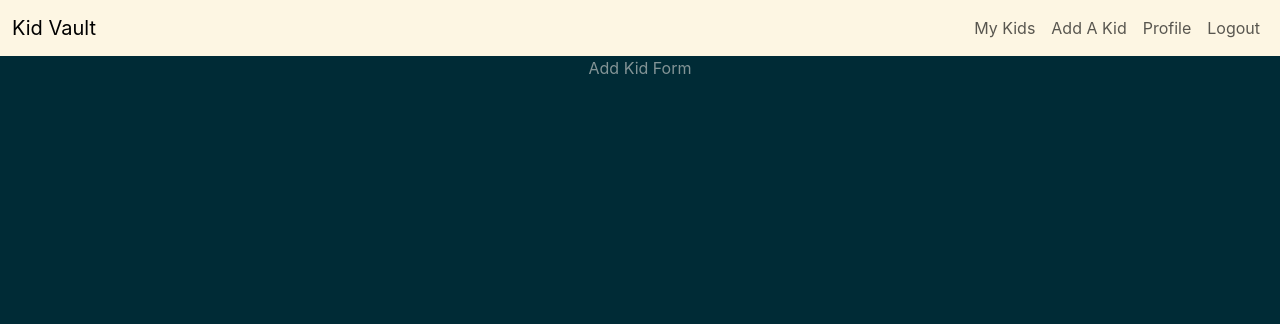
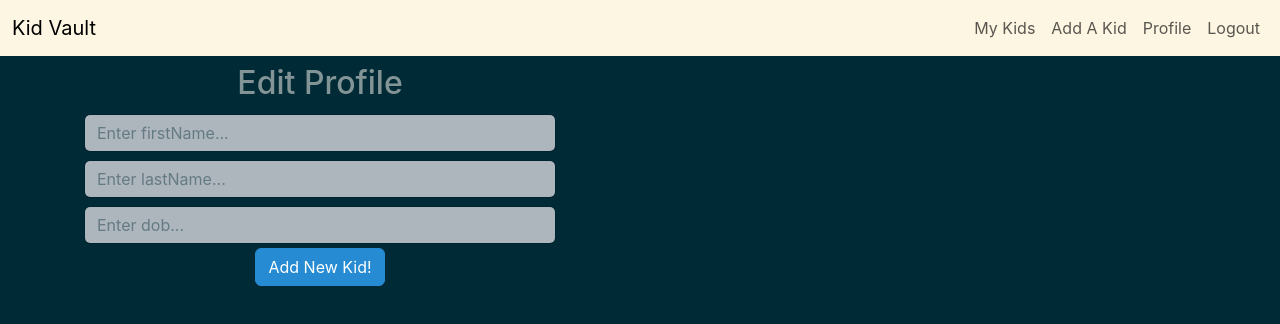
Before and after one commit to melawong/Kid-Vault-Frontend, a React (Create React App) app: page /addkid in a window 1280 px wide. Shown: the top 324 px of the page. Built offline with nearby package versions, Linux system fonts and the light colour scheme; no server answers.

Commit message:
changed API key and url to work, began first mutation for add kid form, added flash message

```diff
--- a/src/App.js
+++ b/src/App.js
@@ -1,6 +1,7 @@
 import { useState, useEffect } from "react";
 import { BrowserRouter } from "react-router-dom";
 import "./App.css";
+import MomApi from "./helpers/momApi";
 import Navbar from "./navigation/Navbar";
 import RoutesList from "./navigation/RoutesList";
 import UserContext from "./userContext";
@@ -78,15 +79,15 @@ function App() {
   //   return updatedUserInfo;
   // }
 
-  // async function handleApplication(username, jobId) {
-  //   const newJobId = await JoblyApi.apply(username, jobId);
+  async function handleAddKid(kid) {
+    const newKid = await MomApi.addKid(kid);
 
-  //   setUser((user) => ({
-  //     ...user,
-  //     applications: new Set([...user.applications, newJobId]),
-  //   }));
-  //   return newJobId;
-  // }
+    setUser((user) => ({
+      ...user,
+      kids: new Set([...user.kids, newKid]),
+    }));
+    return newKid;
+  }
 
   return loaded ? (
     <div className="App">
@@ -99,7 +100,7 @@ function App() {
             // handleSignup,
             // logout,
             // handleUserUpdate,
-            // handleApplication,
+            handleAddKid,
           }}
         >
           <Navbar />
--- /dev/null
+++ b/src/common/FlashMessage.js
@@ -0,0 +1,21 @@
+/** Message component that takes in a message and bootstrap alert type
+ *
+ * Returns a dismissible flash message
+ *
+ * props:
+ * - message: string
+ * - alertStatus: string
+ */
+
+ function FlashMessage({ message, alertStatus }) {
+  return (
+    <div
+      style={{ maxHeight: "20px" }}
+      className={`pb-3 pt-1 alert alert-dismissible alert-${alertStatus}`}
+    >
+      {message}
+    </div>
+  );
+}
+
+export default FlashMessage;
--- a/src/forms/AddKidForm.js
+++ b/src/forms/AddKidForm.js
@@ -1,5 +1,82 @@
+import { useState, useContext } from "react";
+import UserContext from "../userContext";
+import FlashMessage from "../common/FlashMessage";
+
+/** AddKidForm component
+ *
+ * context - handleUserUpdate
+ * state - formData
+ *
+ */
+
 function AddKidForm() {
-  return <p> Add Kid Form </p>;
+
+  const { user, handleAddKid } = useContext(UserContext);
+  const initialState = { firstName: "", lastName: "", dob: "" };
+  const [formData, setFormData] = useState(initialState);
+  const [hasUpdated, setHasUpdated] = useState(false);
+
+  /** Update form input. */
+  function handleChange(evt) {
+    const { name, value } = evt.target;
+    setFormData((prevData) => ({ ...prevData, [name]: value }));
+  }
+
+  /** Call parent function and clear form. */
+  async function handleSubmit(evt) {
+    evt.preventDefault();
+    const { firstName, lastName, dob } = formData;
+    const updatedData = await handleAddKid({
+      firstName,
+      lastName,
+      dob,
+    });
+    setFormData((formData) => ({
+      ...formData,
+      firstName: updatedData.firstName,
+      lastName: updatedData.lastName,
+      dob: updatedData.dob,
+    }));
+    setHasUpdated(true);
+  }
+
+  /** Create form fields  */
+  function renderFormFields() {
+    const formFields = Object.keys(formData);
+    return formFields.map((f) => (
+      <div className="p-1" key={f}>
+        <input
+          id={f}
+          name={f}
+          disabled={f === "username"}
+          className="form-control"
+          placeholder={`Enter ${f}...`}
+          onChange={handleChange}
+          value={formData[f]}
+          aria-label={f}
+        />
+      </div>
+    ));
+  }
+
+  function renderFlashMessage() {
+    return hasUpdated ? (
+      <FlashMessage message="Updated successfully!" alertStatus="success" />
+    ) : (
+      ""
+    );
+  }
+
+  return (
+    <form className="UpdateUserForm col-md-6" onSubmit={handleSubmit}>
+      <h2 className="mt-2">Edit Profile</h2>
+      <div className="mb-3 col-md-9 mx-auto mt-2">
+        {renderFormFields()}
+        {renderFlashMessage()}
+        <button className="btn btn-info">Add New Kid!</button>
+      </div>
+    </form>
+  );
 }
 
 export default AddKidForm;
--- a/src/helpers/momApi.js
+++ b/src/helpers/momApi.js
@@ -17,7 +17,7 @@ class MomApi {
   static async request(data = {}, method = "POST") {
 
     const url = `${BASE_URL}`;
-    const headers = { 'Content-Type': 'application/json', 'Authorization': this.key };
+    const headers = { 'Content-Type': 'application/json', 'Authorization': "apikey " + this.key };
 
     try {
       let response = await axios({ data, url, method, headers }).then(result => result.data.data);
@@ -74,11 +74,11 @@ class MomApi {
   //     return res.user;
   //   }
 
-  //   /** Apply user to job, returns confirmation {"applied": jobId} */
-  //   static async apply(username, jobId) {
-  //     let res = await this.request(`users/${username}/jobs/${jobId}`, {}, "post");
-  //     return res.applied;
-  //   }
+  /** Add a kid to database, returns confirmation { "added": {kid} } */
+  static async addKid(kid) {
+    let res = await this.request({ mutation: '{addKidMutation {first_name last_name birth_date}}' });
+    return res.addKid;
+  }
 }
 
 export default MomApi;
```
